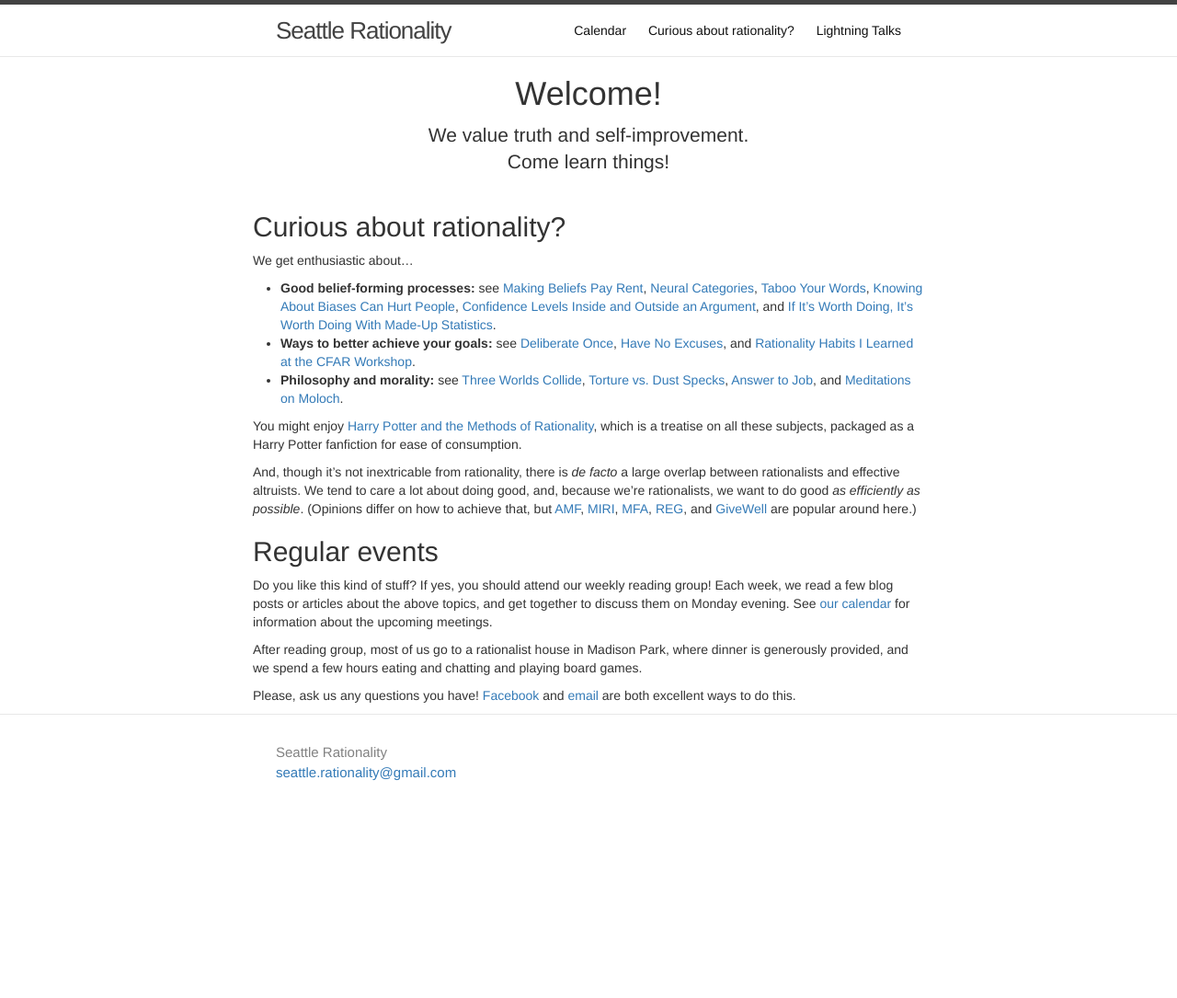
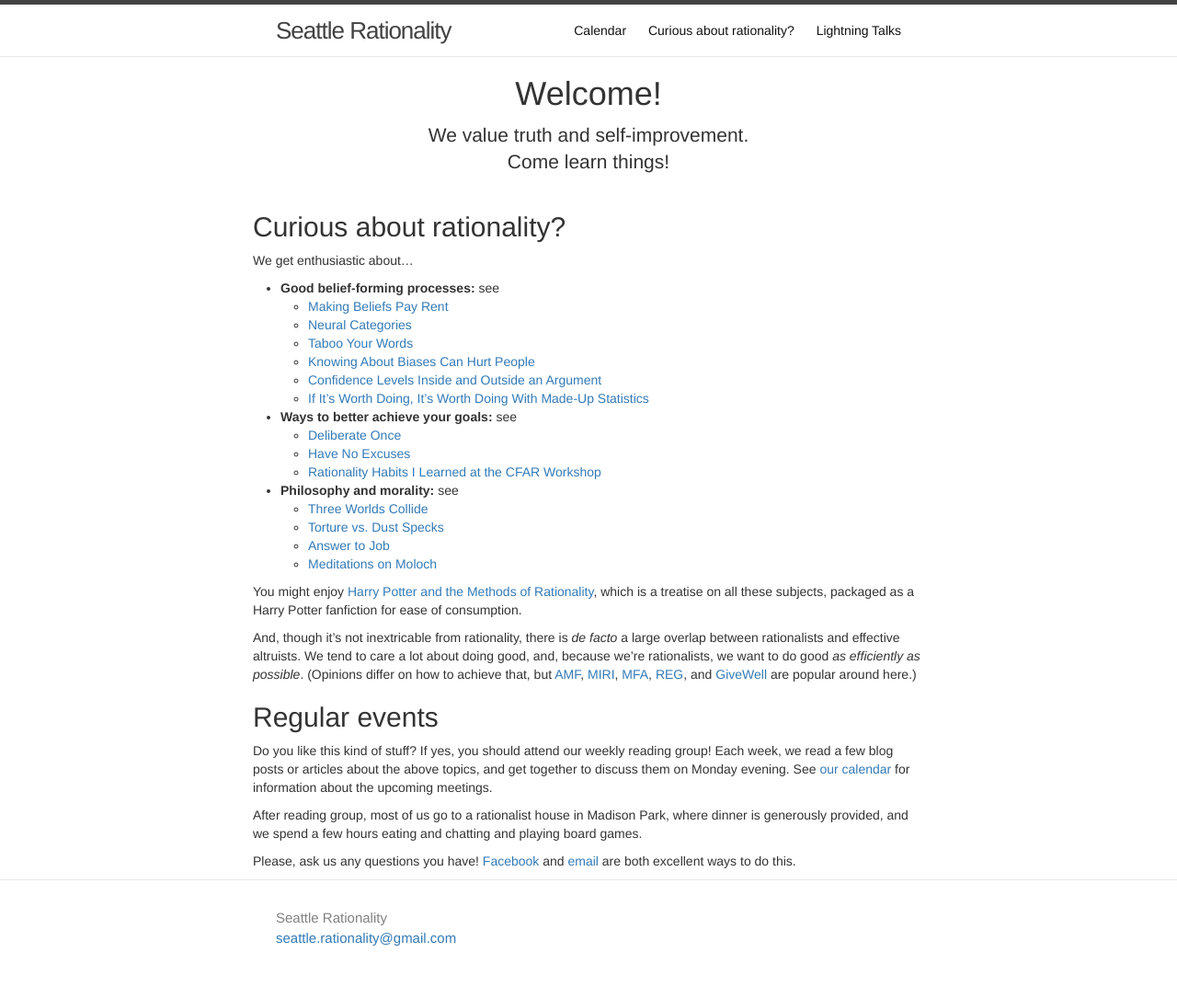
Before and after one commit to seattlerationality/seattlerationality.github.io, a Jekyll site: the page built from index.md, in a window 1280 px wide. Shown: the whole page at 92% size. Built offline with Jekyll 4.4.1, drawn with Linux system fonts in a browser that asks for light colours; our own code applies the rules of GitHub Pages for plain Markdown files; before the commit the page ends 905 px from its top, so only the background shows below that.

Commit message:
make welcome page less wall-of-texty

```diff
--- a/index.md
+++ b/index.md
@@ -10,24 +10,21 @@ subtitle: >
 We get enthusiastic about...
 
 * **Good belief-forming processes:** see
-  [Making Beliefs Pay Rent](http://lesswrong.com/lw/i3/making_beliefs_pay_rent_in_anticipated_experiences/),
-  [Neural Categories](http://lesswrong.com/lw/nn/neural_categories/),
-  [Taboo Your Words](http://lesswrong.com/lw/nu/taboo_your_words/),
-  [Knowing About Biases Can Hurt People](http://lesswrong.com/lw/he/knowing_about_biases_can_hurt_people/),
-  [Confidence Levels Inside and Outside an Argument](http://lesswrong.com/lw/3be/confidence_levels_inside_and_outside_an_argument/),
-  and
-  [If It's Worth Doing, It's Worth Doing With Made-Up Statistics](http://slatestarcodex.com/2013/05/02/if-its-worth-doing-its-worth-doing-with-made-up-statistics/).
+  - [Making Beliefs Pay Rent](http://lesswrong.com/lw/i3/making_beliefs_pay_rent_in_anticipated_experiences/)
+  - [Neural Categories](http://lesswrong.com/lw/nn/neural_categories/)
+  - [Taboo Your Words](http://lesswrong.com/lw/nu/taboo_your_words/)
+  - [Knowing About Biases Can Hurt People](http://lesswrong.com/lw/he/knowing_about_biases_can_hurt_people/)
+  - [Confidence Levels Inside and Outside an Argument](http://lesswrong.com/lw/3be/confidence_levels_inside_and_outside_an_argument/)
+  - [If It's Worth Doing, It's Worth Doing With Made-Up Statistics](http://slatestarcodex.com/2013/05/02/if-its-worth-doing-its-worth-doing-with-made-up-statistics/)
 * **Ways to better achieve your goals:** see
-  [Deliberate Once](http://mindingourway.com/deliberate-once/),
-  [Have No Excuses](http://mindingourway.com/have-no-excuses/),
-  and
-  [Rationality Habits I Learned at the CFAR Workshop](http://lesswrong.com/lw/gxr/rationality_habits_i_learned_at_the_cfar_workshop/).
+  - [Deliberate Once](http://mindingourway.com/deliberate-once/)
+  - [Have No Excuses](http://mindingourway.com/have-no-excuses/)
+  - [Rationality Habits I Learned at the CFAR Workshop](http://lesswrong.com/lw/gxr/rationality_habits_i_learned_at_the_cfar_workshop/)
 * **Philosophy and morality:** see
-  [Three Worlds Collide](http://lesswrong.com/lw/y4/three_worlds_collide_08/),
-  [Torture vs. Dust Specks](http://lesswrong.com/lw/kn/torture_vs_dust_specks/),
-  [Answer to Job](http://slatestarcodex.com/2015/03/15/answer-to-job/),
-  and
-  [Meditations on Moloch](http://slatestarcodex.com/2014/07/30/meditations-on-moloch/).
+  - [Three Worlds Collide](http://lesswrong.com/lw/y4/three_worlds_collide_08/)
+  - [Torture vs. Dust Specks](http://lesswrong.com/lw/kn/torture_vs_dust_specks/)
+  - [Answer to Job](http://slatestarcodex.com/2015/03/15/answer-to-job/)
+  - [Meditations on Moloch](http://slatestarcodex.com/2014/07/30/meditations-on-moloch/)
 
 You might enjoy [Harry Potter and the Methods of Rationality](http://hpmor.com/chapter/1), which is a treatise on all these subjects, packaged as a Harry Potter fanfiction for ease of consumption.
 
```
